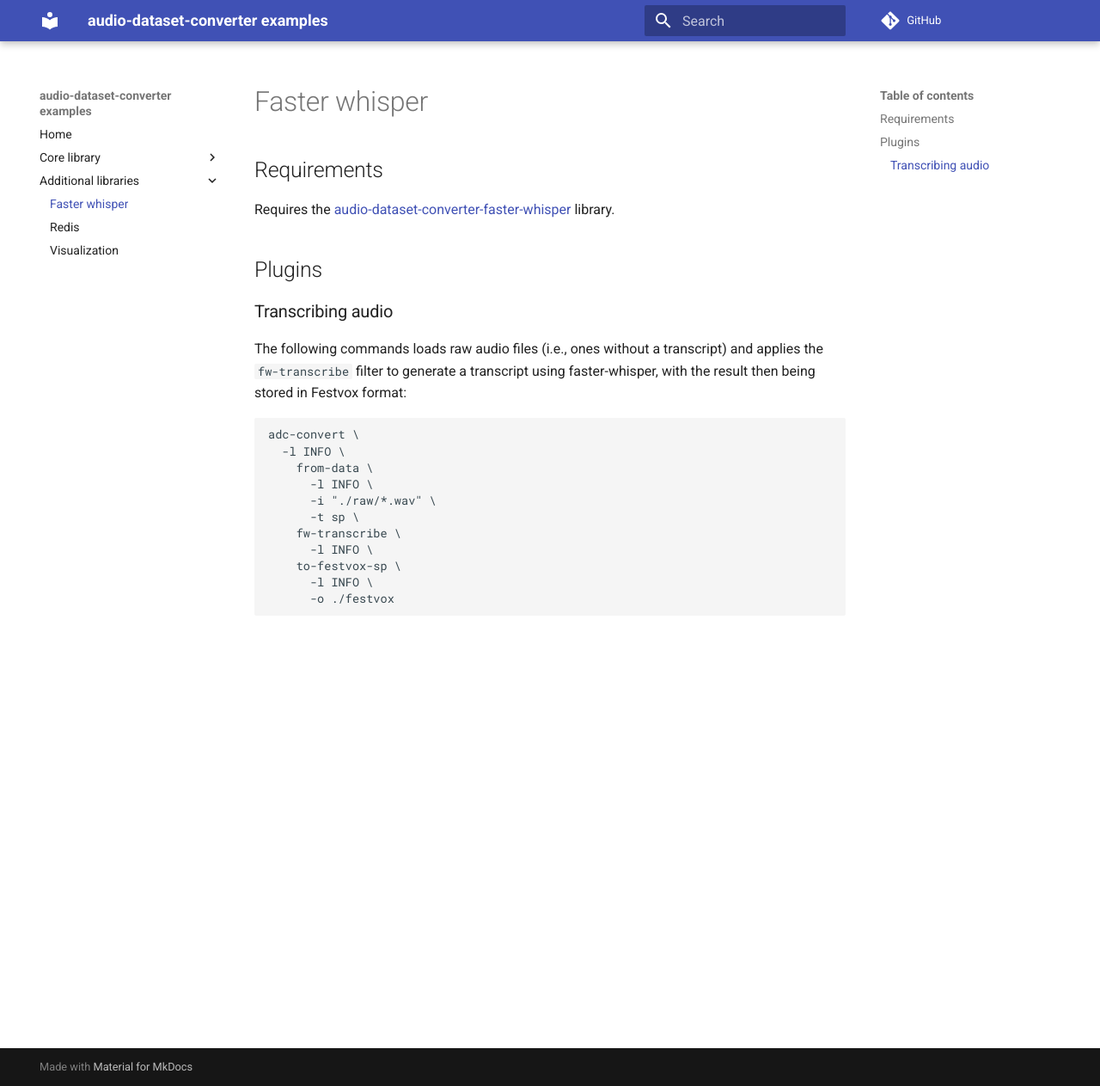
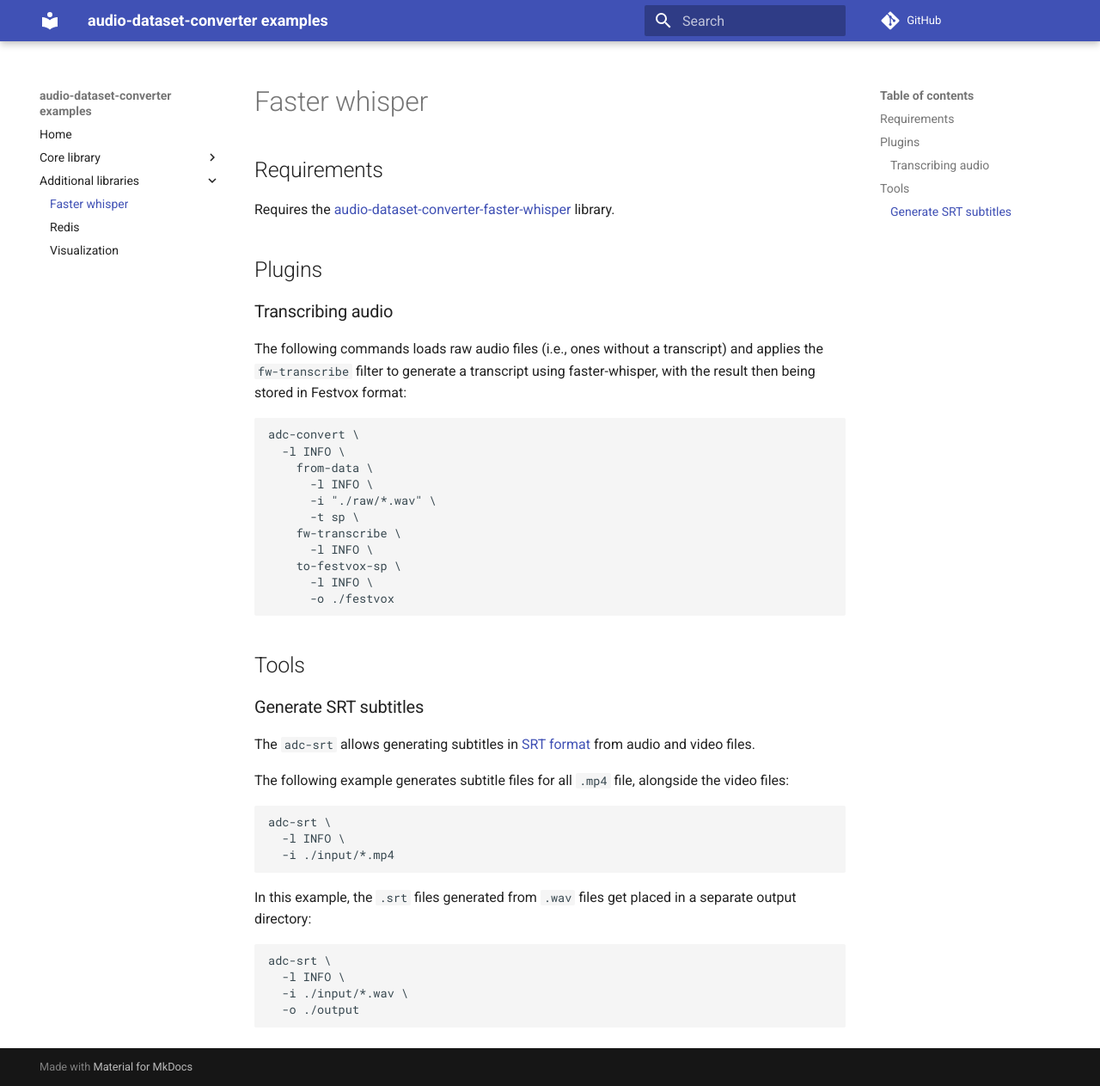
Before and after one commit to waikato-llm/audio-dataset-converter-examples, an MkDocs documentation site: the page built from docs/faster_whisper.md, in a window 1280 px wide and 1263 px high. Shown: the whole window at 86% size. Built offline with MkDocs 1.6.1 and Material for MkDocs 9.7.7, drawn with Linux system fonts in a browser that asks for light colours; comment, search, counter and statistics services are not loaded.

Commit message:
added example for adc-srt tool

````diff
--- a/docs/faster_whisper.md
+++ b/docs/faster_whisper.md
@@ -23,3 +23,28 @@
       -l INFO \
       -o ./festvox
 ```
+
+
+# Tools
+
+## Generate SRT subtitles
+
+The `adc-srt` allows generating subtitles in [SRT format](https://docs.fileformat.com/video/srt/) from audio
+and video files.
+
+The following example generates subtitle files for all `.mp4` file, alongside the video files:
+
+```bash
+adc-srt \
+  -l INFO \
+  -i ./input/*.mp4
+```
+
+In this example, the `.srt` files generated from `.wav` files get placed in a separate output directory:
+
+```bash
+adc-srt \
+  -l INFO \
+  -i ./input/*.wav \
+  -o ./output
+```
````
